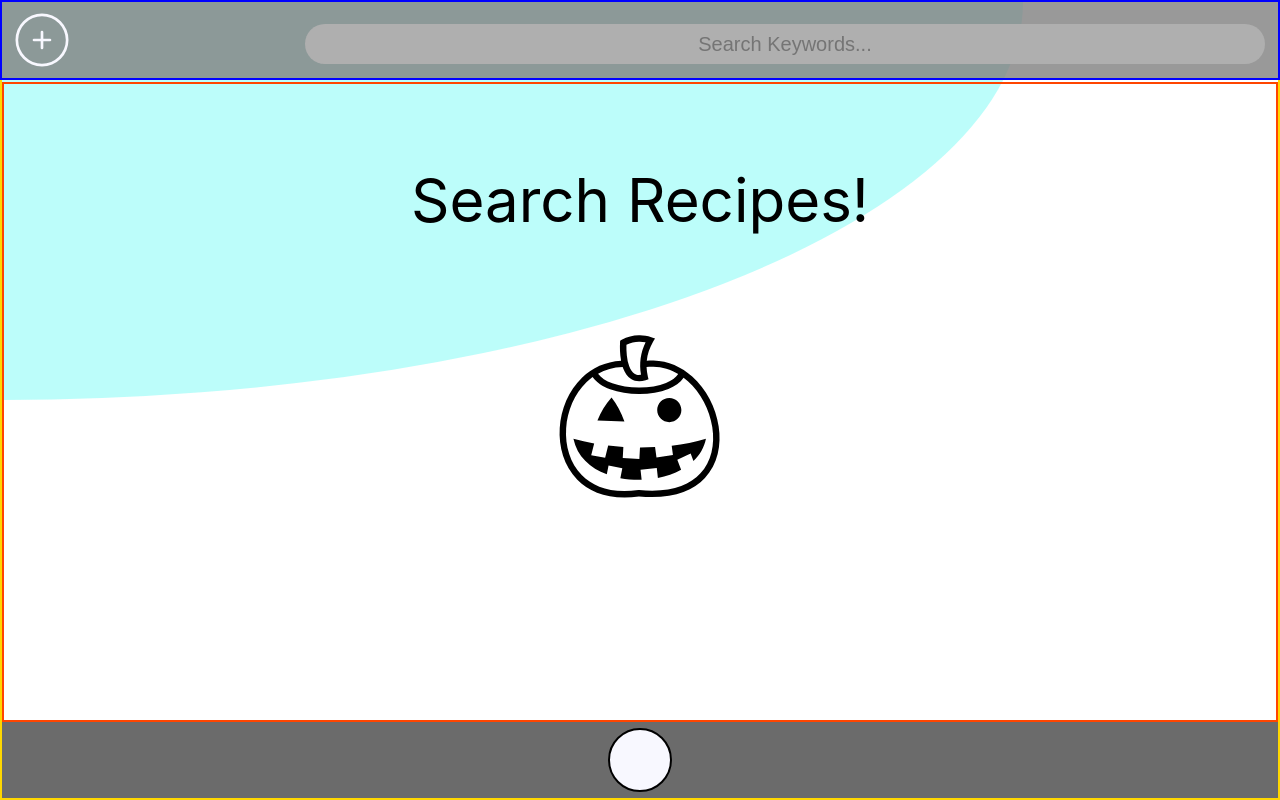
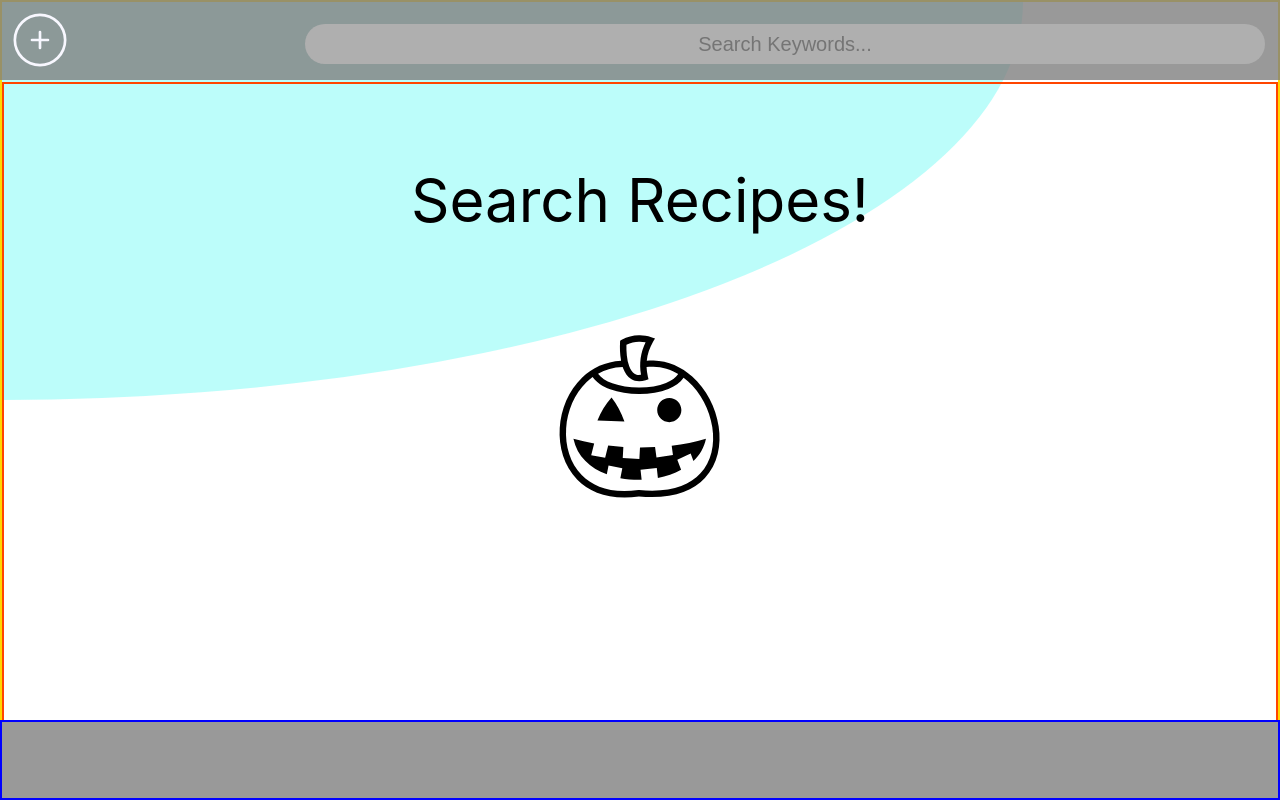
Before and after one commit to barbedStingray/burnt-offerings, a React (Create React App) app: page / in a window 1280 px wide. Built offline with nearby package versions, Linux system fonts and the light colour scheme.

Commit message:
ingredient check

```diff
--- a/src/CreateRecipePage/createForms/CreateIngredients.jsx
+++ b/src/CreateRecipePage/createForms/CreateIngredients.jsx
@@ -112,8 +112,8 @@ const CreateIngredients = ({ dataPackage }) => {
                     <div className='createIngredientDisplay'>
                             {ingredientPackage.map((ingredient) => (
                                 <div className='createIngredientItem'>
-                                    <p className='createIngredientQuantity'>99</p>
-                                    <p className='createIngredientMeasurement'>Pinch</p>
+                                    <p className='createIngredientQuantity'>{ingredient.quantity}</p>
+                                    <p className='createIngredientMeasurement'>{ingredient.measurement}</p>
                                     <p className='createIngredientIngredient'>{ingredient.ingredient}</p>
                                 </div>
                             ))}
--- a/src/RecipeDetailsPage/RecipeDetailsPage.css
+++ b/src/RecipeDetailsPage/RecipeDetailsPage.css
@@ -19,6 +19,7 @@
     left: 0;
     z-index: -10;
 }
+
 
 /* navigation */
 .detailNavigation {
@@ -59,6 +60,11 @@
 .detailStingrayLogo {
     display: none;
 }
+
+
+
+
+
 
 
 .recipeDetailsContainer {
--- a/src/RecipeHomePage/RecipeHomePage.css
+++ b/src/RecipeHomePage/RecipeHomePage.css
@@ -3,7 +3,7 @@
     /* border: 2px solid black; */
     display: flex;
     flex-flow: column nowrap;
-    justify-content: center;
+    justify-content: flex-start;
     align-items: center;
     position: relative;
     height: 100vh;
@@ -20,6 +20,9 @@
 }
 
 
+
+
+
 /* navigation */
 .homeNavigation {
     /* border: 2px solid gold; */
@@ -31,7 +34,7 @@
     z-index: 10;
 }
 .homeNavigationParts {
-    border: 2px solid blue;
+    /* border: 2px solid blue; */
     height: 100%;
     width: 100%;
     display: flex;
@@ -58,6 +61,7 @@
 .homeStingrayLogo {
     display: none;
 }
+
 
 
 
@@ -318,29 +322,36 @@
 
 
 
+
+
 /* sub display */
-.homeSubDisplay {
-    /* border: 2px solid red; */
-    background-color: #555555dd;
+.homeFooter {
+    border: 2px solid blue;
+    background-color: #808080cc;
     width: 100%;
     height: 10vh;
+    position: fixed;
+    bottom: 0;
+    z-index: 10;
 }
-.momPic {
-    border: 2px solid black;
-    background-color: ghostwhite;
-    border-radius: 50%;
-    width: 8vh;
-    height: 8vh;
-    position: fixed;
-    bottom: 1vh;
-    /* center property */
-    left: 50%;
-    transform: translateX(-50%);
-    z-index: 5;
-}
-.recipePreview {
-    display: none;
-}
+
+
+
+
+
+
+
+
+
+
+
+
+
+
+
+
+
+
 
 
 
--- a/src/RecipeHomePage/RecipeHomePage.jsx
+++ b/src/RecipeHomePage/RecipeHomePage.jsx
@@ -188,10 +188,9 @@ const RecipeHomePage = () => {
 
             </div>
 
-            {/* sub display */}
-            <div className='homeSubDisplay'>
-                <div className='momPic'></div>
-                <div className='recipePreview'>Pic</div>
+
+            <div className='homeFooter'>
+                <div className='homePreview'></div>
             </div>
 
 
```
